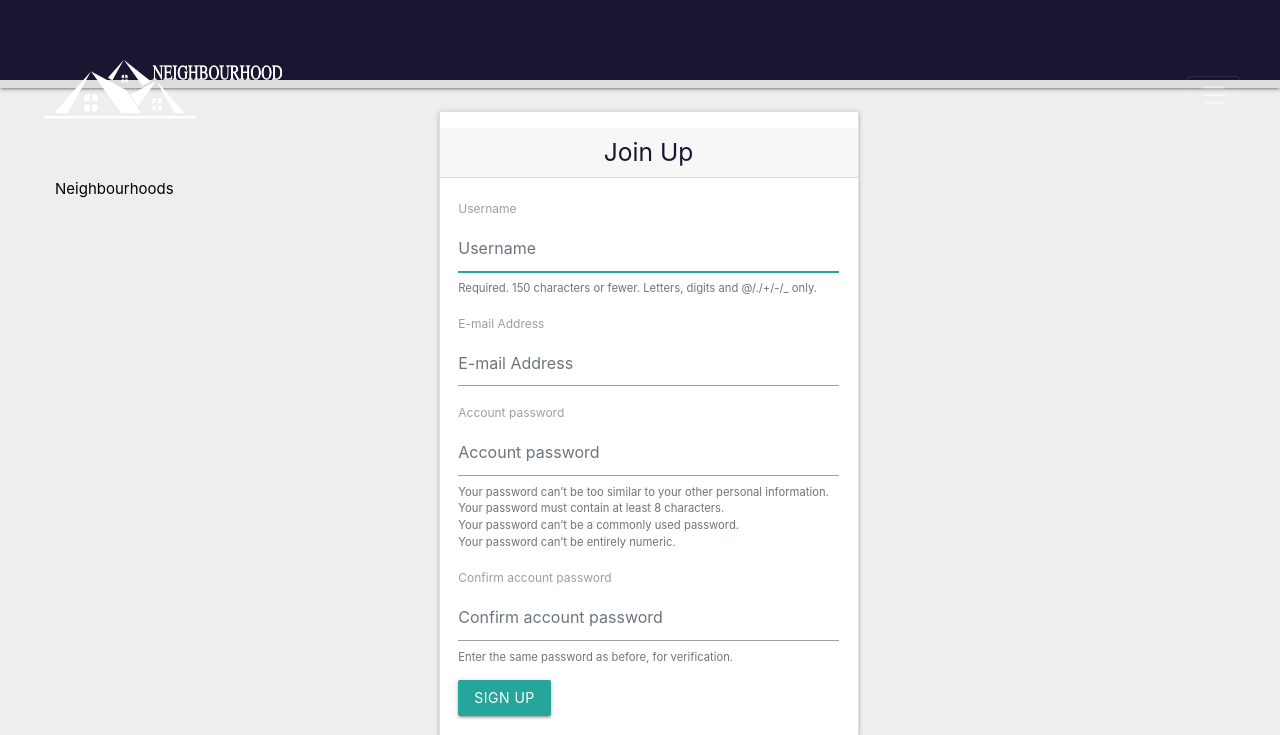
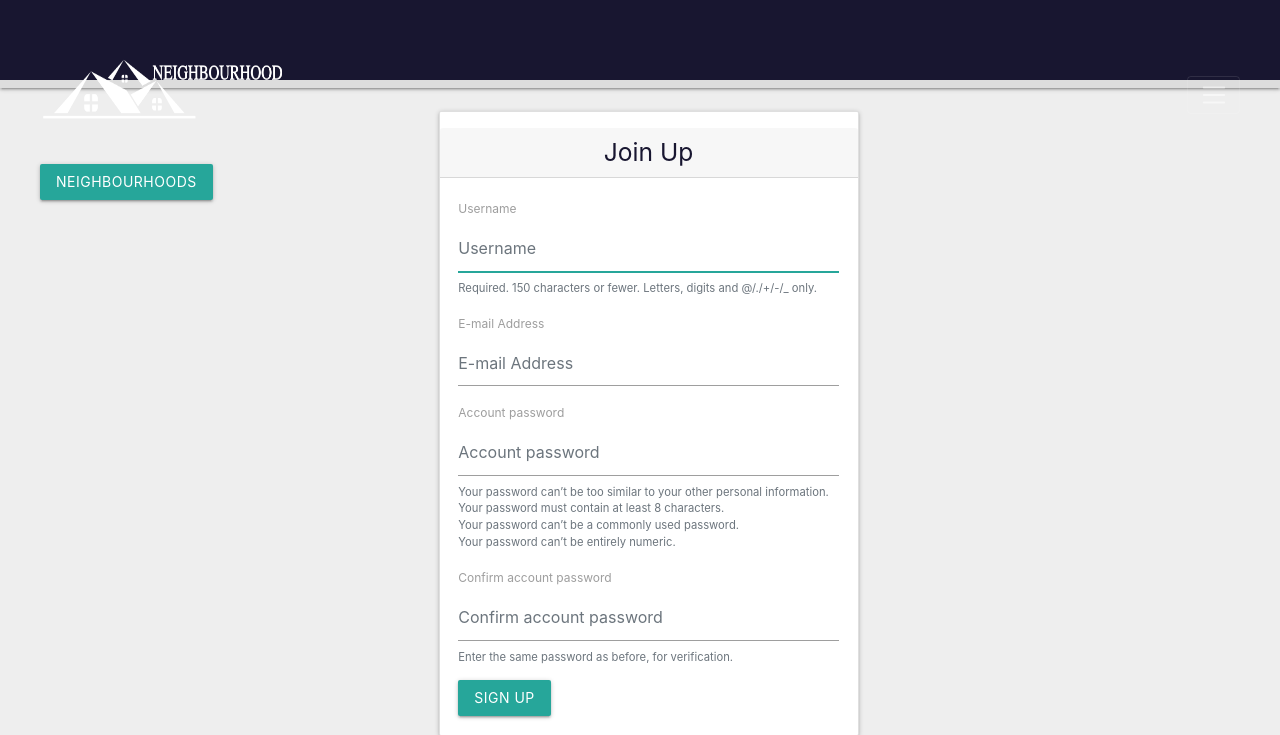
Before and after one commit to EnockOMONDI/NEIGHBOURHOOD, a Django app: page /accounts/signup/ in a window 1280 px wide, after a click that opens the changed part. Shown: the top 735 px of the page. Run offline with Django 3.2, Linux system fonts and the light colour scheme; some libraries are stand-ins or nearby versions.

Commit message:
modified nav

```diff
--- a/static/css/style.css
+++ b/static/css/style.css
@@ -1,7 +1,7 @@
 
 
 h1{
-  padding-top: 100px;
+  padding-top: 120px;
   text-align: center;
   color: 	#181630;
   font-weight: bold;
--- a/templates/base.html
+++ b/templates/base.html
@@ -32,11 +32,11 @@
 
    {% if user.is_authenticated %}
     <div class="navbar-nav"  >
-      <a style="color:black;" class="nav-item nav-link active" href="{% url 'neighbourhoodapp:all' %} "  >Neighbourhoods</a>
-      <a style="color:black;"class="nav-item nav-link active" href="{% url 'neighbourhoodapp:create' %}"  >Enter  Neighbourhood</a>
-      <a style="color:black;"class="nav-item nav-link active"  href="{% url 'posts:create' %}"  >Enter a Business</a>
-      <a style="color:black;"class="nav-item nav-link active"  href="{% url 'accounts:logout' %}"  >Log Out</a> {% else %}
-      <a style="color:black;"class="nav-item nav-link disabled"  href="{% url 'neighbourhoodapp:all' %}" >Neighbourhoods</a>
+      <a style="color:white;" class="waves-effect waves-light btn" href="{% url 'neighbourhoodapp:all' %} "  >Neighbourhoods</a>
+      <a style="color:white;"class="waves-effect waves-light btn" href="{% url 'neighbourhoodapp:create' %}"  >Enter  Neighbourhood</a>
+      <a style="color:white;"class="waves-effect waves-light btn"  href="{% url 'posts:create' %}"  >Enter a Business</a>
+      <a style="color:white;"class="waves-effect waves-light btn" href="{% url 'accounts:logout' %}"  >Log Out</a> {% else %}
+      <a style="color:white;"class="waves-effect waves-light btn"  href="{% url 'neighbourhoodapp:all' %}" >Neighbourhoods</a>
 
 
          {% endif %}
```
